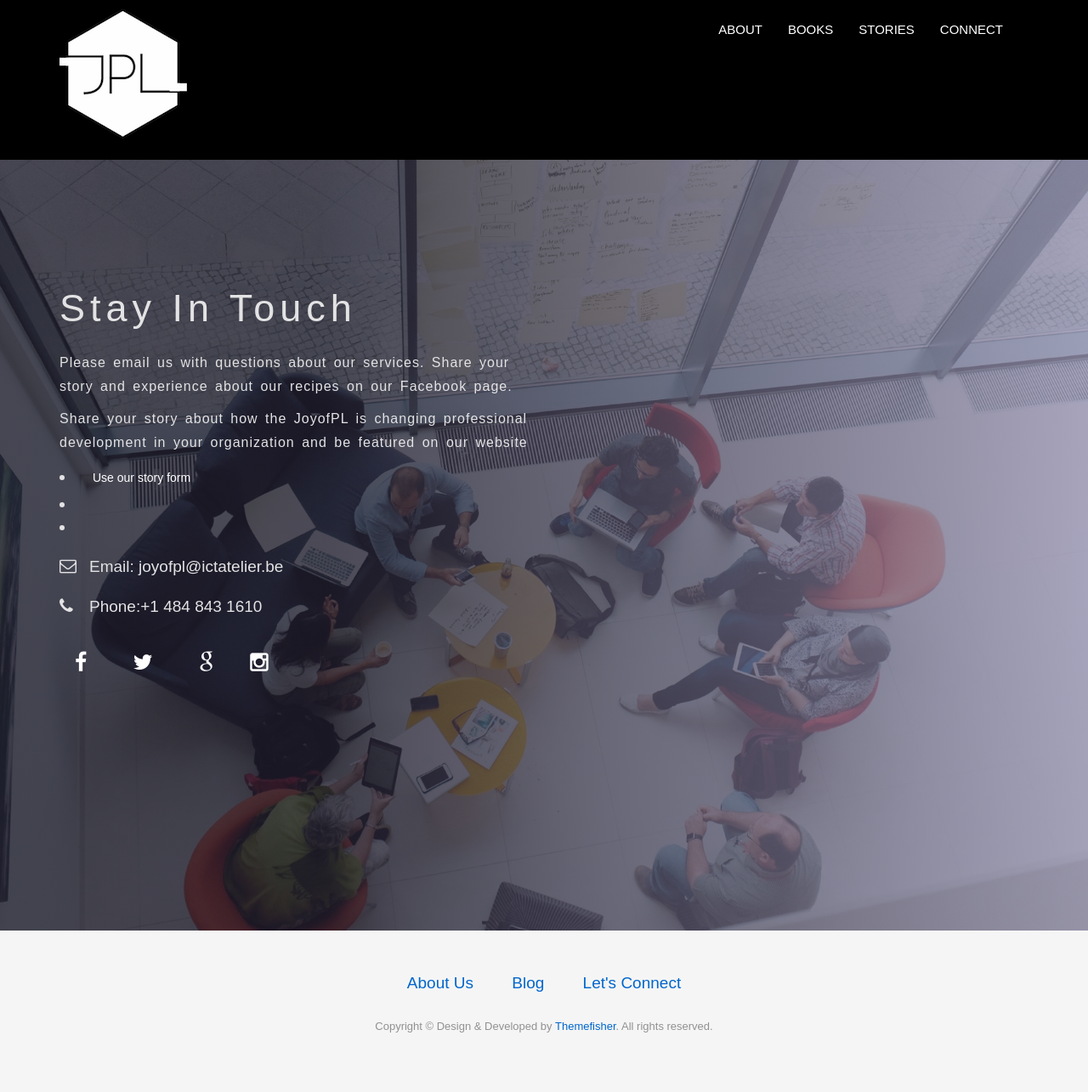
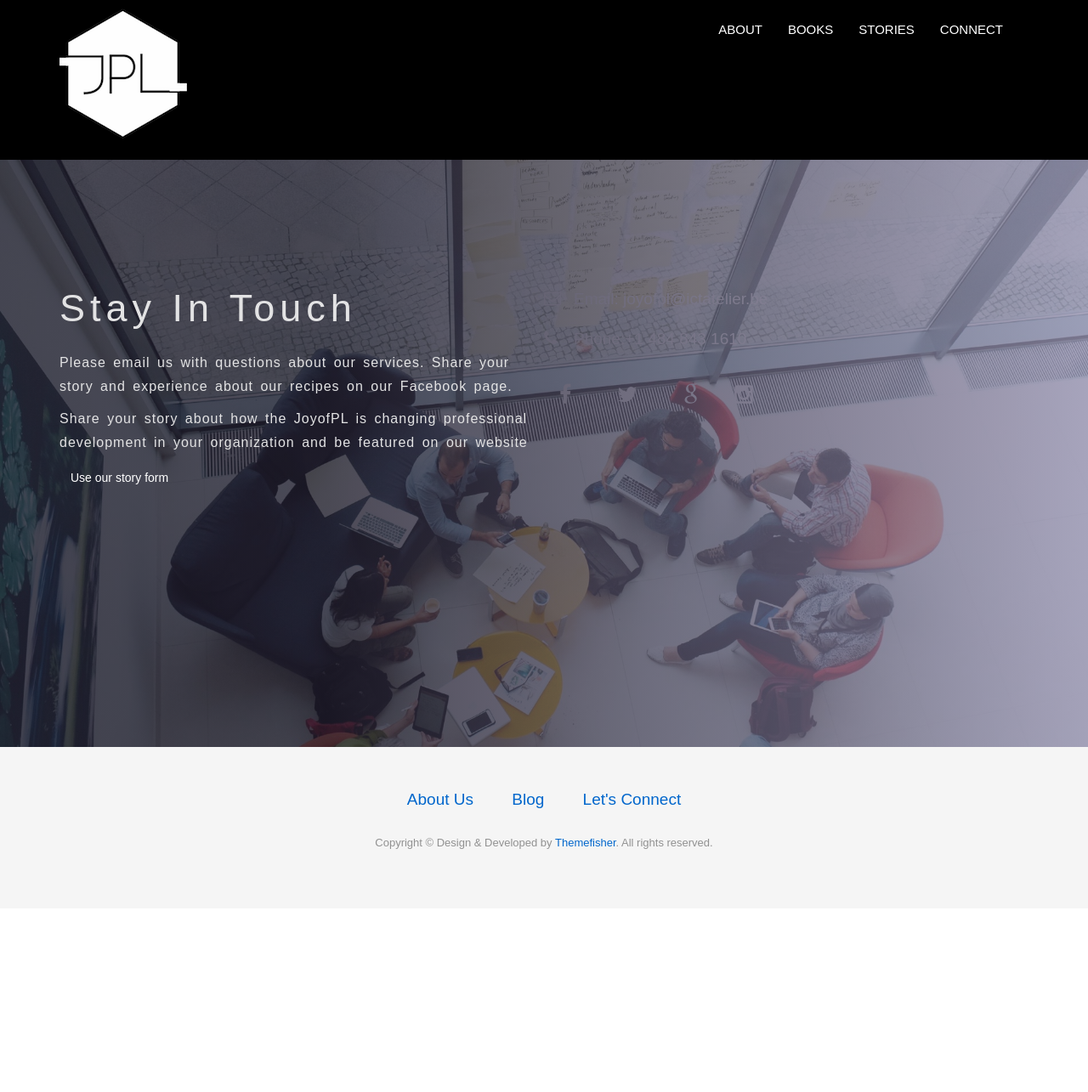
Before and after one commit to meesterkurt/joyofprofessionallearning, a Jekyll site: the page built from contact.html, in a window 1280 px wide. Shown: the whole page at 85% size. Built offline with Jekyll 4.4.1, drawn with Linux system fonts in a browser that asks for light colours; nearby versions of some CDN libraries; after the commit the page ends 1069 px from its top, so only the background shows below that.

Commit message:
Update contact.html

```diff
--- a/contact.html
+++ b/contact.html
@@ -13,12 +13,10 @@
           <h1>Stay in Touch</h1>
           <p>Please email us with questions about our services. Share your story and experience about our recipes on our Facebook page. </p>
           <p>Share your story about how the JoyofPL is changing professional development in your organization and be featured on our website  </p>
-           <li>
-          <a class="btn btn-view-works" href="https://docs.google.com/forms/d/e/1FAIpQLScCb1F2XiE7MiCtl-zXizyoKQC3puN9lL0p_yYA7-0p6Q4Gbw/viewform">Use our story form</a>
-           <li>
-           <li>
-            <ul class="address-block">
-           <li>
+         <a class="btn btn-view-works" href="https://docs.google.com/forms/d/e/1FAIpQLScCb1F2XiE7MiCtl-zXizyoKQC3puN9lL0p_yYA7-0p6Q4Gbw/viewform">Use our story form</a>
+           </div>
+         </div>
+          <ul class="address-block">
             <li><i class="fa fa-envelope-o"></i>Email: joyofpl@ictatelier.be</li>
             <li><i class="fa fa-phone"></i>Phone:+1 484 843 1610</li>
           </ul>
```
